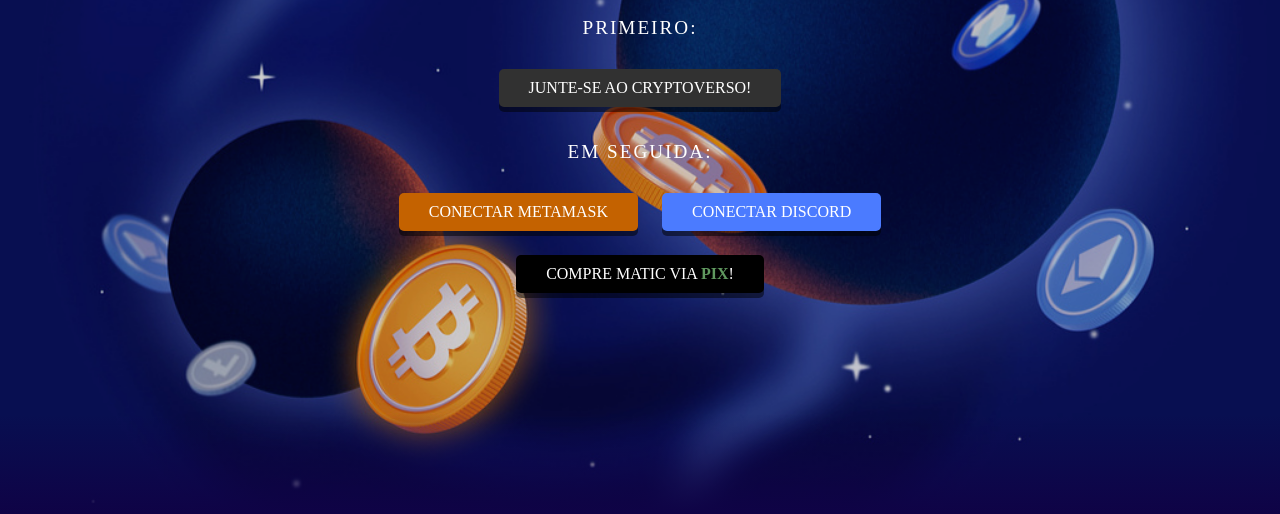
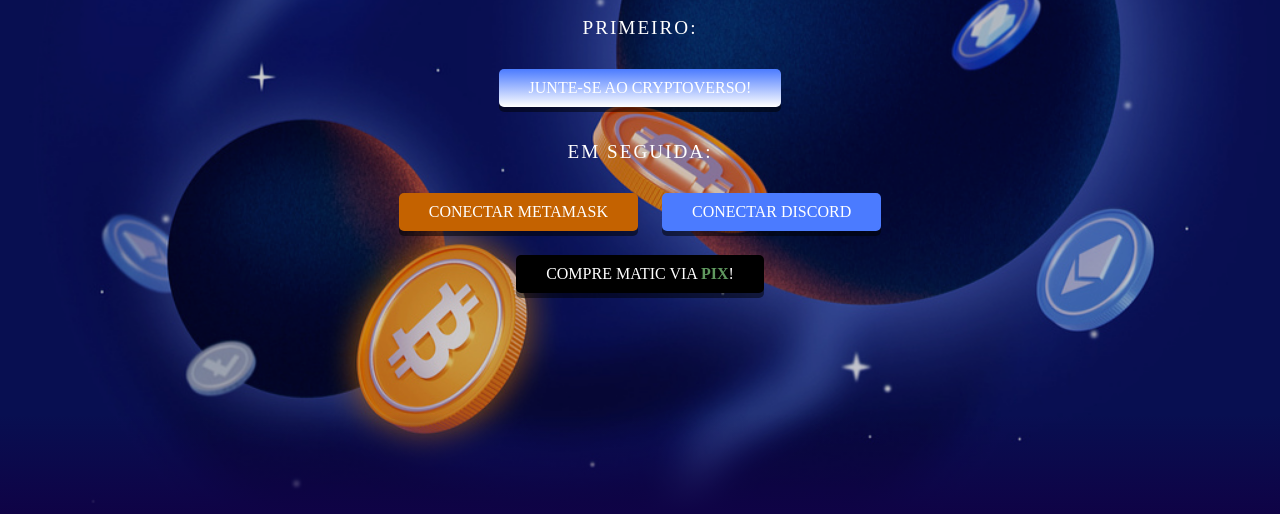
Before and after one commit to catripilar/CryptoVerso, a plain HTML site: page index.html in a window 1280 px wide. Shown: the part 286-800 px from the top of the page. Drawn offline with Linux system fonts and the light colour scheme; a script that the page names is missing.

Commit message:
Update index.html

```diff
--- a/index.html
+++ b/index.html
@@ -47,7 +47,7 @@
         <div class="conteudo">
             <h2>CryptoVerso</h2>
             <p>Primeiro:</p>
-            <a class="botao" href="https://discord.gg/J3TMBhjKyx" target="_blank" style="animation:colorChange 1s linear infinite alternate;" style="background: linear-gradient(#4b7bff, #fff);">Junte-se ao CryptoVerso!</a>
+            <a class="botao" href="https://discord.gg/J3TMBhjKyx" target="_blank" style="animation:colorChange 1s linear infinite alternate;background: linear-gradient(#4b7bff, #fff);">Junte-se ao CryptoVerso!</a>
             <p>Em seguida:</p>
             <div class="botao" id="wallet" style="background: #c46200;" onclick="conectar()">Conectar Metamask</div>
             <div class="botao" id="discord" style="background: #4b7bff;" onclick="conectar_discord()">Conectar Discord</div>
```
